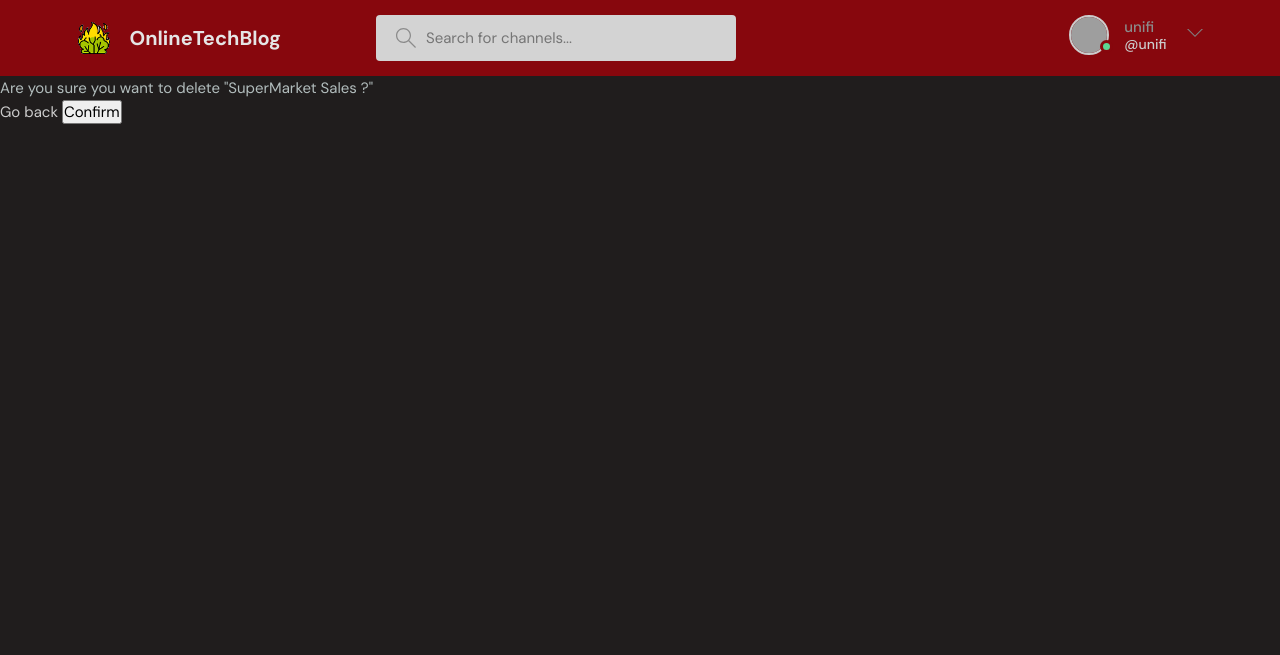
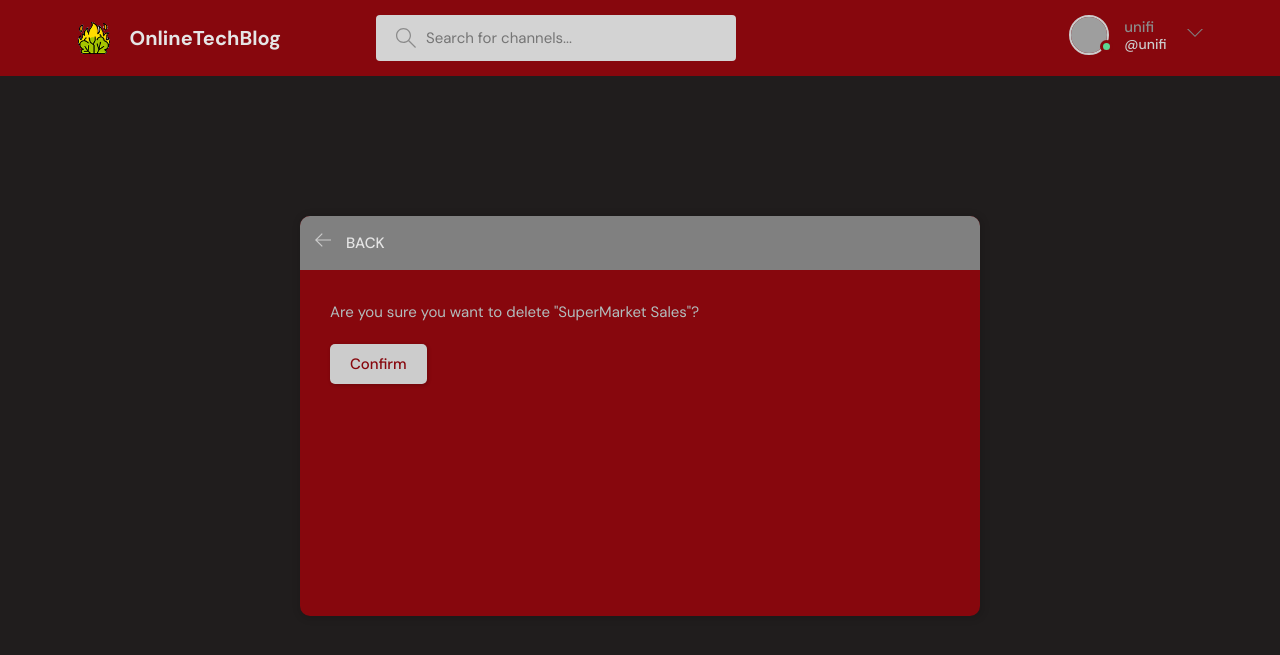
Before and after one commit to Gabryte/BlogSantanni, a Django app: page /delete-room/11 in a window 1280 px wide. Shown: the top 655 px of the page. Run offline with Django 4.2, Linux system fonts and the light colour scheme; a user stored in the database is signed in; data comes from the database, SQL or seed files in the repository; both versions use the stored data as it was after the commit; grey boxes are pictures that could not be loaded.

Commit message:
Delete form refactored

```diff
--- a/baseProject/templates/baseProject/delete.html
+++ b/baseProject/templates/baseProject/delete.html
@@ -1,9 +1,36 @@
 {% extends 'main.html' %}
 {% block content %}
-    <form method="POST" action="">
-        {% csrf_token %}
-        <p>Are you sure you want to delete "{{obj}} ?"</p>
-        <a href="{{ request.META.HTTP_REFERER }}">Go back</a>
-    <input type="submit" value="Confirm">
-    </form>
+    <main class="delete-item layout">
+        <div class="container">
+            <div class="layout__box">
+                <div class="layout__boxHeader">
+                    <div class="layout__boxTitle">
+                        <a href="{{ request.META.HTTP_REFERER }}">
+                            <svg version="1.1" xmlns="http://www.w3.org/2000/svg" width="32" height="32"
+                                viewBox="0 0 32 32">
+                                <title>arrow-left</title>
+                                <path
+                                    d="M13.723 2.286l-13.723 13.714 13.719 13.714 1.616-1.611-10.96-10.96h27.625v-2.286h-27.625l10.965-10.965-1.616-1.607z">
+                                </path>
+                            </svg>
+                        </a>
+                        <h3>Back</h3>
+                    </div>
+                </div>
+                <div class="layout__body">
+                    <form class="form" method="POST" action="">
+                        {% csrf_token %}
+                        <div class="form__group">
+                            <p>Are you sure you want to delete "{{obj}}"?</p>
+                        </div>
+
+                        <div class="for__group">
+                            <input class="btn btn--main" type="submit" value="Confirm" />
+                        </div>
+
+                    </form>
+                </div>
+            </div>
+        </div>
+    </main>
 {% endblock content %}
--- a/baseProject/templates/baseProject/update-user.html
+++ b/baseProject/templates/baseProject/update-user.html
@@ -5,7 +5,7 @@
             <div class="layout__box">
                 <div class="layout__boxHeader">
                     <div class="layout__boxTitle">
-                        <a href="{% url 'home' %}"><!-- TODO Change in order to return to the last visited page before this one -->
+                        <a href="{{ request.META.HTTP_REFERER }}"><!-- TODO Change in order to return to the last visited page before this one -->
                             <svg version="1.1" xmlns="http://www.w3.org/2000/svg" width="32" height="32"
                                 viewBox="0 0 32 32">
                                 <title>arrow-left</title>
@@ -27,7 +27,7 @@
                         </div>
                         {% endfor %}
                     <div class="form__action">
-                        <a class="btn btn--dark" href="{% url 'home' %}">Cancel</a><!-- TODO Change in order to return to the last visited page before this one -->
+                        <a class="btn btn--dark" href="{{ request.META.HTTP_REFERER }}">Cancel</a><!-- TODO Change in order to return to the last visited page before this one -->
                         <button class="btn btn--main" type="submit">Save</button>
                     </div>
                     </form>
```
Also changed, not shown: baseProject/templates/baseProject/delete_test.html (added, +9 -0 lines), db.sqlite3.
